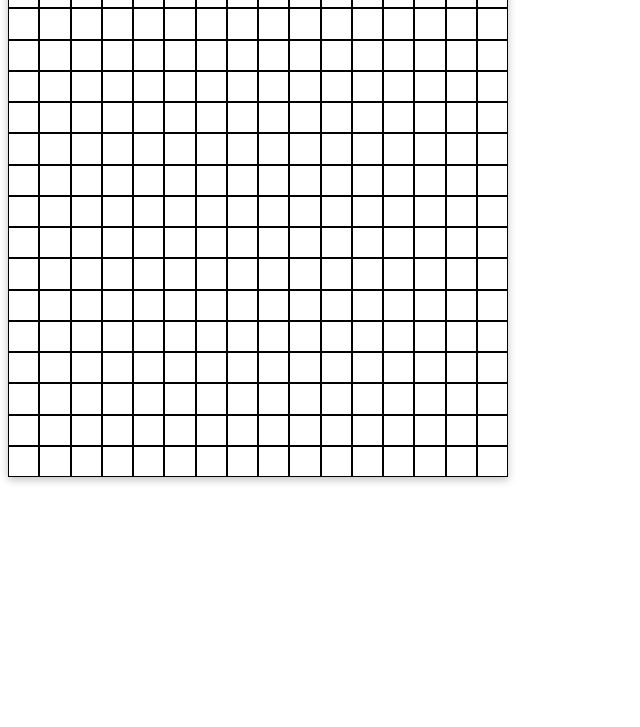
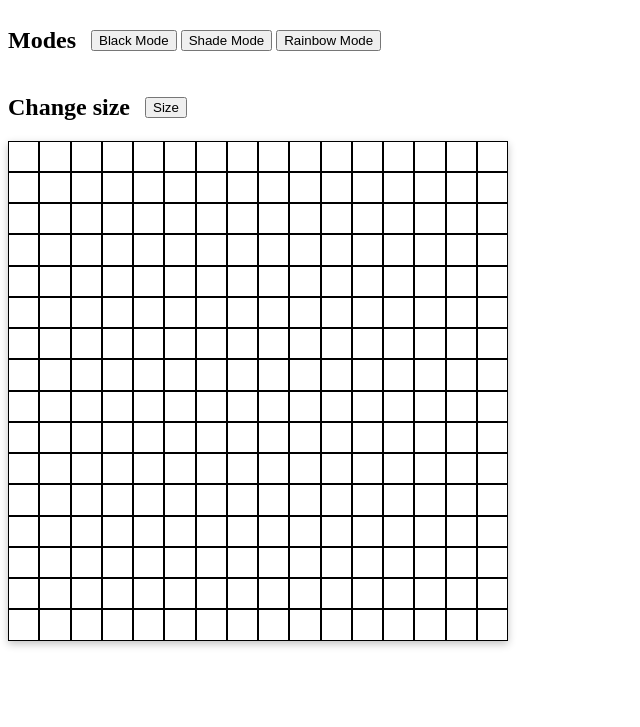
Before and after one commit to danikvh/etch-a-sketch, a plain HTML site: page index.html in a window 1280 px wide. Shown: the part 73-800 px from the top of the page, without its empty margins (0-640 px from the left). Drawn offline with Linux system fonts and the light colour scheme.

Commit message:
More HTML Structure

```diff
--- a/index.html
+++ b/index.html
@@ -9,12 +9,19 @@
 </head>
 
 <body>
+    <h1>Etch-a-sketch</h1>
     <div id="modes">
-        <button id="color">Black Mode</button>
-        <button id="shade">Shade Mode</button>
-        <button id="rainbow">Rainbow Mode</button>
+        <h2>Modes</h2>
+        <div>
+            <button id="color">Black Mode</button>
+            <button id="shade">Shade Mode</button>
+            <button id="rainbow">Rainbow Mode</button>
+        </div>
     </div>
-    <button id="size">Size</button>
+    <div id="size">
+        <h2>Change size</h2>
+        <button id="size">Size</button>
+    </div>
     <div id="grid" class="grid"></div>
 </body>
 </html>
--- a/styles.css
+++ b/styles.css
@@ -1,3 +1,15 @@
+#modes {
+    display: flex;
+    align-items: center;
+    gap: 15px;
+}
+
+#size {
+    display: flex;
+    align-items: center;
+    gap: 15px;
+}
+
 .grid {
     height: 500px;
     width: 500px;
```
